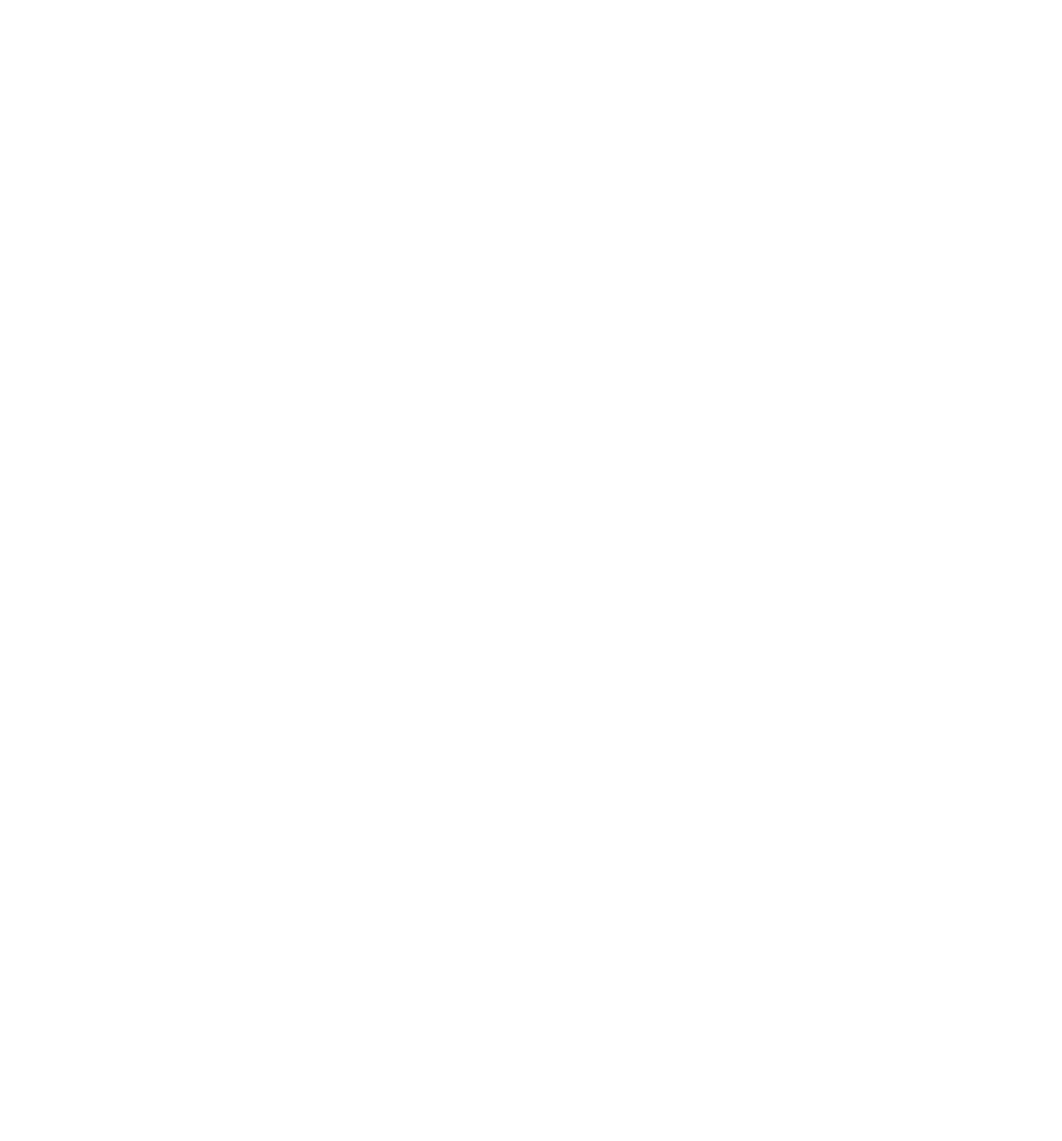
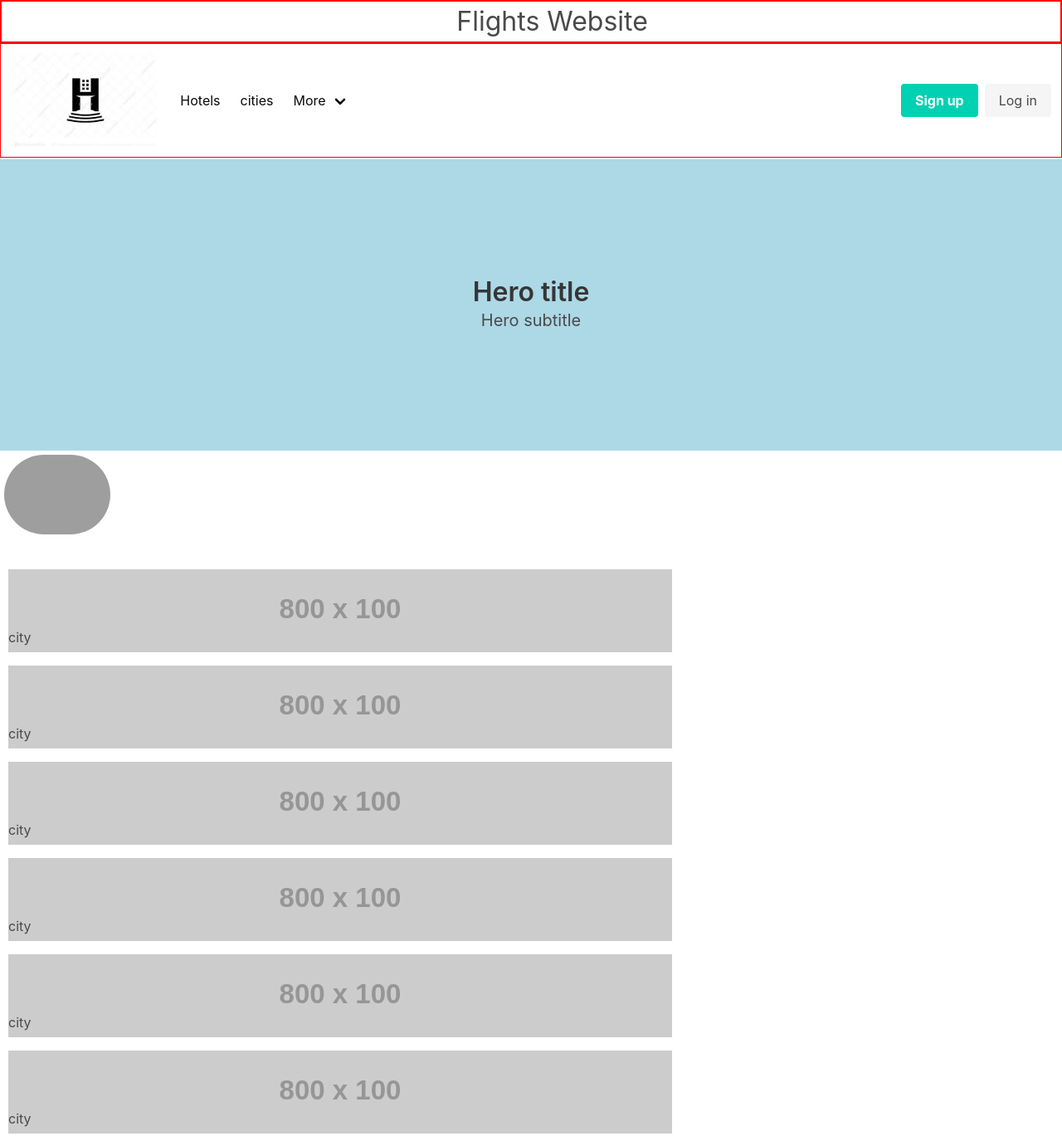
Before and after one commit to Deividhow/Project, a plain HTML site: page index.html in a window 1280 px wide. Shown: the whole page at 83% size. Before the commit the page ends 800 px from the top, so only its background shows below. Drawn offline with nearby package versions, Linux system fonts and the light colour scheme; grey boxes are pictures that could not be loaded; placeholder pictures from the web are drawn by us.

Commit message:
added css such as title navbar and placeholders

```diff
--- a/assets/css/styles.css
+++ b/assets/css/styles.css
@@ -0,0 +1,41 @@
+* {
+    margin: 0;
+    padding: 0;
+
+  }
+
+  nav{
+    border: 1px solid red;
+  }
+
+  header h1{
+    font-size: xx-large;
+    padding-left: 4%;
+    border: 2px solid red;
+    text-align: center;
+  }
+  figcaption h2{
+    position: absolute;
+    bottom:10%;
+  }
+
+.hero{
+    background-color: lightblue;
+    text-align: center;
+}
+
+  .row{
+    padding-top:6% ;
+    padding-left: 2px;
+  }
+
+  #small-img {
+    padding-top:10px ;
+    padding-left: 5px;
+    /*border: 2px solid red;*/
+    position: relative;
+  }
+
+  #destinations {
+    padding: 5px;
+  }
--- a/index.html
+++ b/index.html
@@ -10,6 +10,131 @@
 
 </head>
 <body>
+<header>
+<h1>Flights Website</h1>
+      <nav class="navbar has-shadow is is-white" role="navigation" aria-label="main navigation">
+        <div class="navbar-brand">
+          <a class="navbar-item" href="https://deividhow.github.io/Project/">
+            <img src="./assets/images/download.jpg" style="max-height:120px " >
+          </a>
+
+          <a role="button" class="navbar-burger" aria-label="menu" aria-expanded="false" data-target="nav-links">
+            <span aria-hidden="true"></span>
+            <span aria-hidden="true"></span>
+            <span aria-hidden="true"></span>
+          </a>
+        </div>
+
+        <div id="nav-links" class="navbar-menu">
+          <div class="navbar-start">
+            <a class="navbar-item">
+              Hotels
+            </a>
+
+            <a class="navbar-item">
+              cities
+            </a>
+
+            <div class="navbar-item has-dropdown is-hoverable">
+              <a class="navbar-link">
+                More
+              </a>
+
+              <div class="navbar-dropdown">
+                <a class="navbar-item">
+                  About
+                </a>
+                <a class="navbar-item">
+                  Jobs
+                </a>
+                <a class="navbar-item">
+                  Contact
+                </a>
+                <hr class="navbar-divider">
+                <a class="navbar-item">
+                  Report an issue
+                </a>
+              </div>
+            </div>
+          </div>
+
+          <div class="navbar-end">
+            <div class="navbar-item">
+              <div class="buttons">
+                <a class="button is-primary">
+                  <strong>Sign up</strong>
+                </a>
+                <a class="button is-light">
+                  Log in
+                </a>
+              </div>
+            </div>
+          </div>
+        </div>
+      </nav>
+    </header>
+    <main>
+      <section class="hero is-medium">
+        <div class="hero-body">
+          <p class="title">
+            Hero title
+          </p>
+          <p class="subtitle">
+            Hero subtitle
+          </p>
+        </div>
+      </section>
+<section id="destinations" class="row" >
+
+  <figure class="image is-128x128">
+    <img class="is-rounded" src="https://bulma.io/images/placeholders/128x128.png">
+  </figure>
+
+<figure id="small-img">
+  <figcaption>
+    <img src="https://placehold.co/800x100" alt="">
+    <h2>city</h2>
+  </figcaption>
+</figure>
+
+<figure id="small-img">
+  <figcaption>
+    <img src="https://placehold.co/800x100" alt="">
+    <h2>city</h2>
+  </figcaption>
+</figure>
+
+<figure id="small-img">
+  <figcaption>
+    <img src="https://placehold.co/800x100" alt="">
+    <h2>city</h2>
+  </figcaption>
+</figure>
+
+<figure id="small-img">
+  <figcaption>
+    <img src="https://placehold.co/800x100" alt="">
+    <h2>city</h2>
+  </figcaption>
+</figure>
+
+<figure id="small-img">
+  <figcaption>
+    <img src="https://placehold.co/800x100" alt="">
+    <h2>city</h2>
+  </figcaption>
+</figure>
+
+<figure id="small-img">
+  <figcaption>
+    <img src="https://placehold.co/800x100" alt="">
+    <h2>city</h2>
+  </figcaption>
+</figure>
+</section>
+
+
+</main>
 
 </body>
 </html>
```
Also changed, not shown: assets/images/download.jpg (added).
